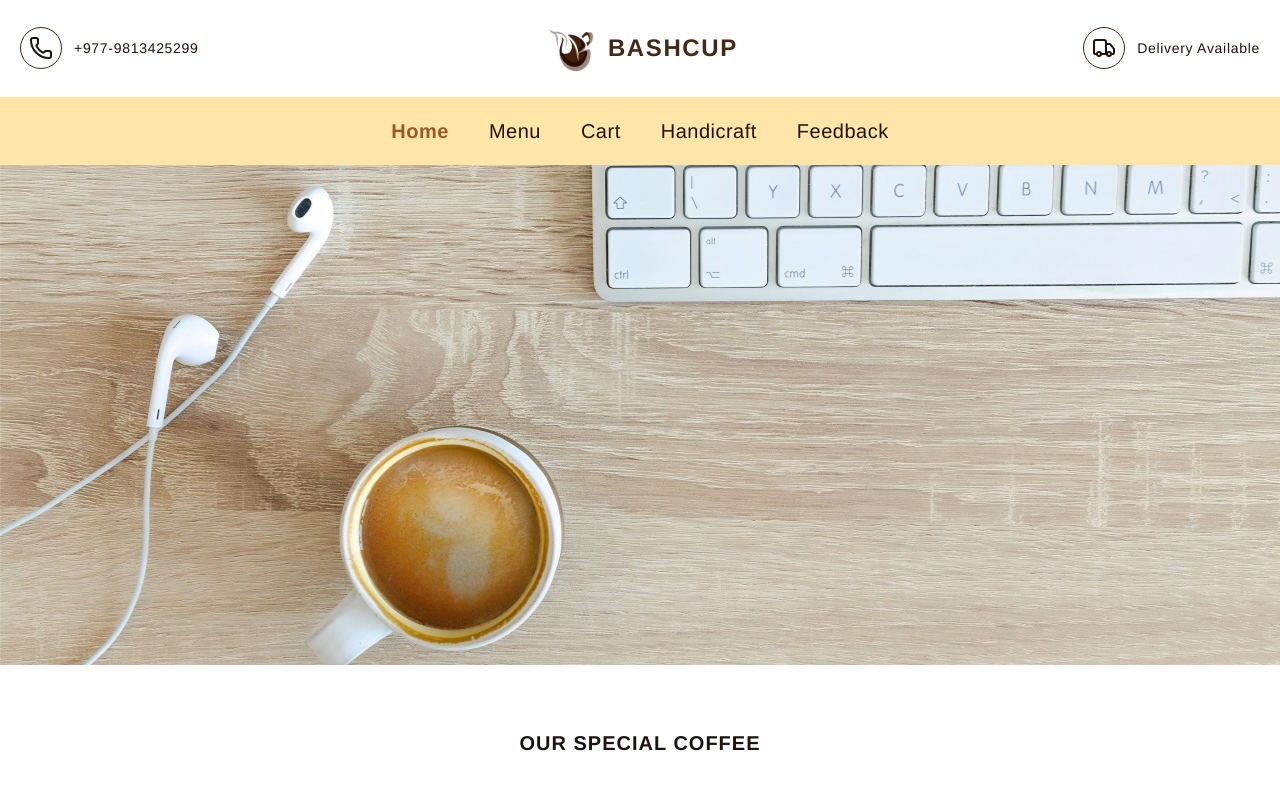
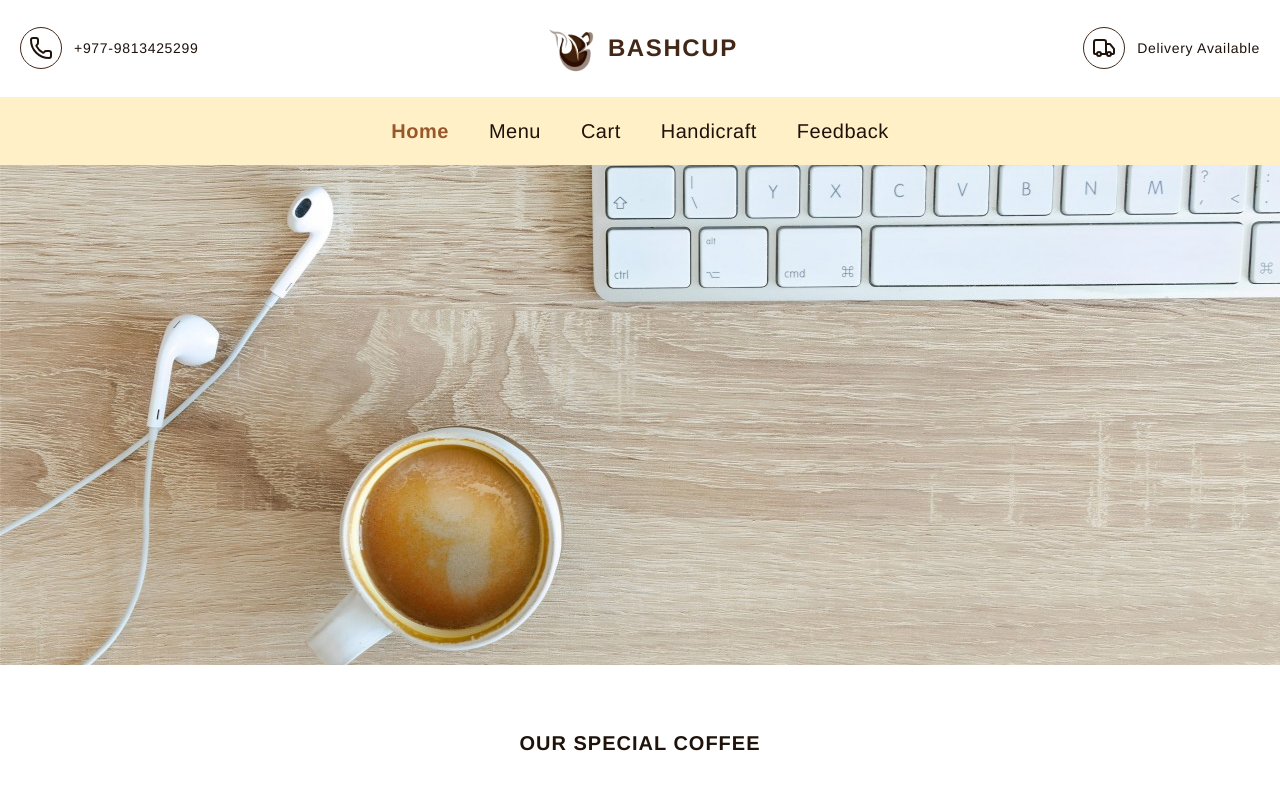
Before and after one commit to suzzan04/Bashcup_host, a Next.js app: page / in a window 1280 px wide. Shown: the top 800 px of the page. Built offline with nearby package versions, Linux system fonts and the light colour scheme.

Commit message:
ui: change navbar color

```diff
--- a/src/components/Navbar/Navbar.tsx
+++ b/src/components/Navbar/Navbar.tsx
@@ -58,7 +58,7 @@ const Navbar = () => {
     <nav className="w-full h-full">
       <TopNavbar />
       <div
-        className={`w-full h-full bg-brand-accent_light p-5 duration-150 ${
+        className={`w-full h-full bg-brand-navbar p-5 duration-150 ${
           isScrolled ? " top-0 fixed" : " static"
         }`}
       >
```
